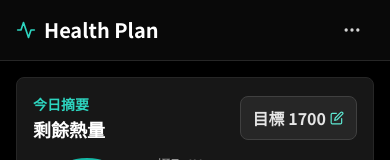
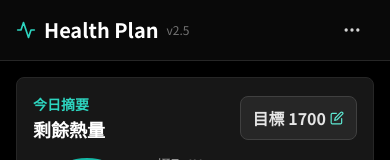
Before and after one commit to peter70chen/Health, a React (Vite) app: page / in a window 390 px wide. Shown: the top 160 px of the page. Built offline with nearby package versions, Linux system fonts and the light colour scheme.

Commit message:
Show app version on mobile

```diff
--- a/src/App.tsx
+++ b/src/App.tsx
@@ -1340,7 +1340,7 @@ const App: React.FC = () => {
 
       {/* Header */}
       <header className="sticky top-0 bg-neutral-950/95 backdrop-blur z-50 px-4 pt-[calc(env(safe-area-inset-top)+0.5rem)] pb-2 flex flex-wrap justify-between items-center gap-y-1 border-b border-neutral-800">
-        <h1 className="text-lg min-[360px]:text-xl font-bold text-white flex items-center gap-2 whitespace-nowrap shrink-0"><Icons.Activity className="w-5 h-5 text-teal-400" /> Health Plan <span className="hidden sm:inline text-xs text-neutral-500 font-normal">{APP_DISPLAY_VERSION}</span></h1>
+        <h1 className="text-lg min-[360px]:text-xl font-bold text-white flex items-center gap-2 whitespace-nowrap shrink-0"><Icons.Activity className="w-5 h-5 text-teal-400" /> Health Plan <span className="text-[10px] min-[360px]:text-xs text-neutral-500 font-normal">{APP_DISPLAY_VERSION}</span></h1>
         <div ref={moreMenuRef} className="relative ml-auto">
           <button
             title="更多功能"
```
